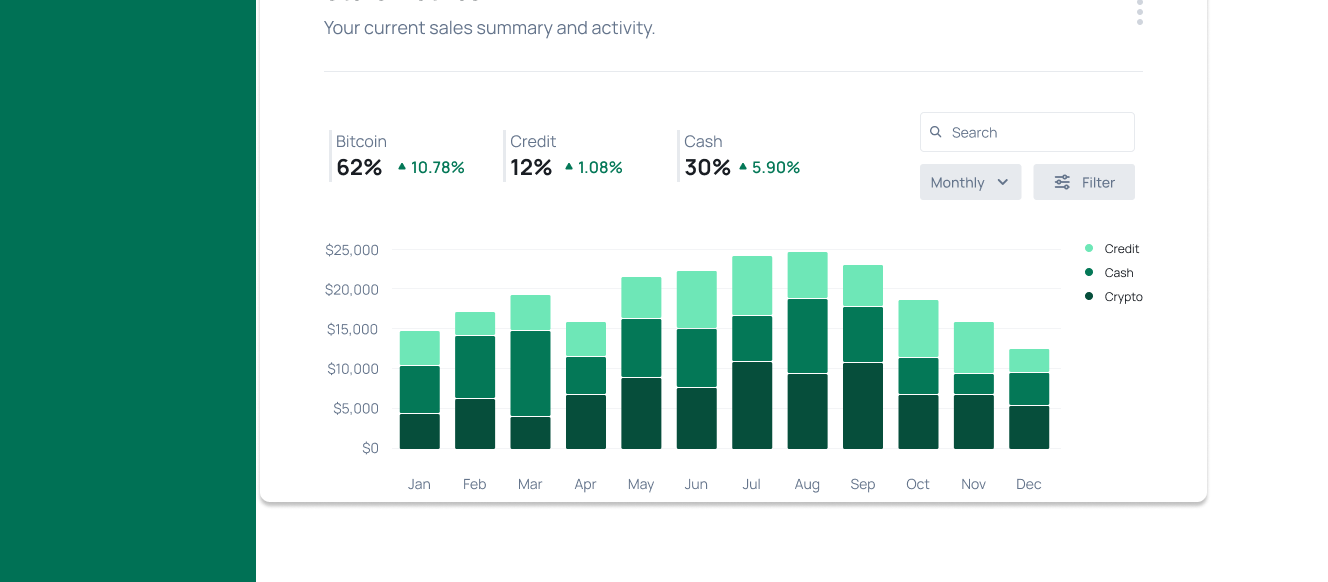
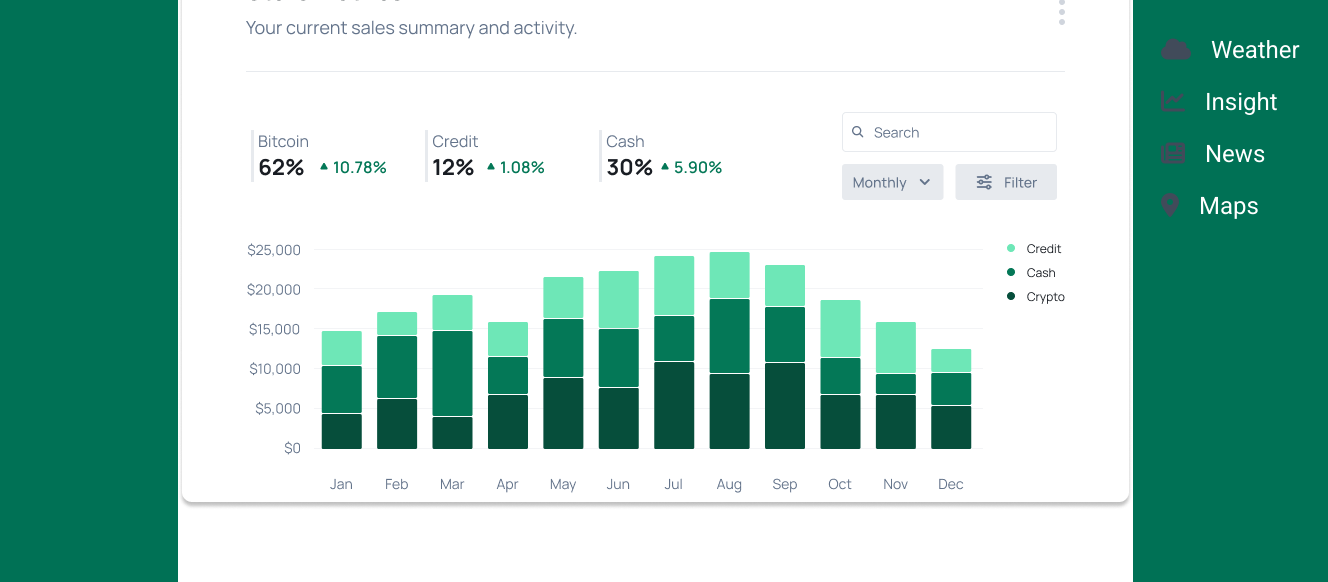
Before and after one commit to NuBreed/js_woeks, a plain HTML site: page Weather App/insights.html in a window 1280 px wide. Shown: the part 218-800 px from the top of the page, 1328 px wide, since content can reach past the window. Drawn offline with Linux system fonts and the light colour scheme.

```diff
--- a/Weather App/insights.html
+++ b/Weather App/insights.html
@@ -73,15 +73,42 @@
               <circle cx="80" cy="80" r="70" stroke-linecap="round" />
             </svg>
           </div>
-          <!-- <img src="./assets/Progress circle.png" alt="" />
-          <img src="./assets/Progress circle.png" alt="" />
-          <img src="./assets/Progress circle.png" alt="" /> -->
         </div>
         <div>
           <img src="./assets/Chart.png" alt="" />
         </div>
       </div>
-      <div class="is-navigation">nany</div>
+      <div class="is-navigation">
+        <aside class="sidebar">
+          <header class="sidebar-header">
+            <img src="./assets/farmer.png" alt="sidebar-image" />
+          </header>
+          <div class="sidebar-navigation">
+            <ul class="nav-links">
+              <li>
+                <span>
+                  <i class="fa-solid fa-cloud"></i>
+                </span>
+                <a href="./weather.html">Weather</a>
+              </li>
+              <li>
+                <span> <i class="fa-solid fa-chart-line"></i> </span>
+                <a href="">Insight</a>
+              </li>
+              <li>
+                <span>
+                  <i class="fa-solid fa-newspaper"></i>
+                </span>
+                <a href="">News</a>
+              </li>
+              <li>
+                <span><i class="fa-solid fa-location-dot"></i></span>
+                <a href="">Maps</a>
+              </li>
+            </ul>
+          </div>
+        </aside>
+      </div>
     </main>
     <script src="app.js"></script>
   </body>
```
